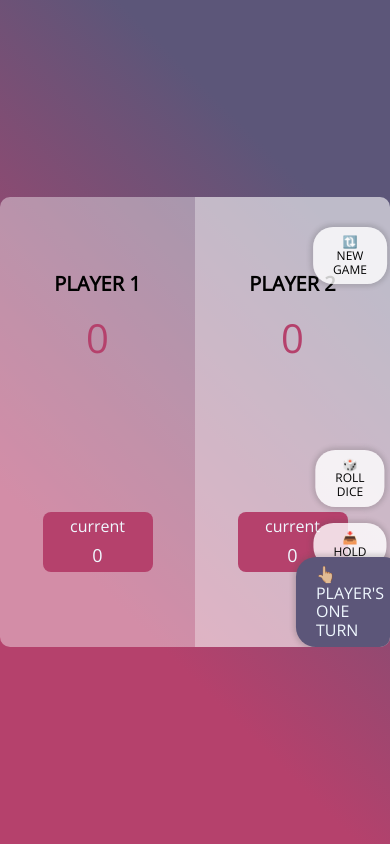
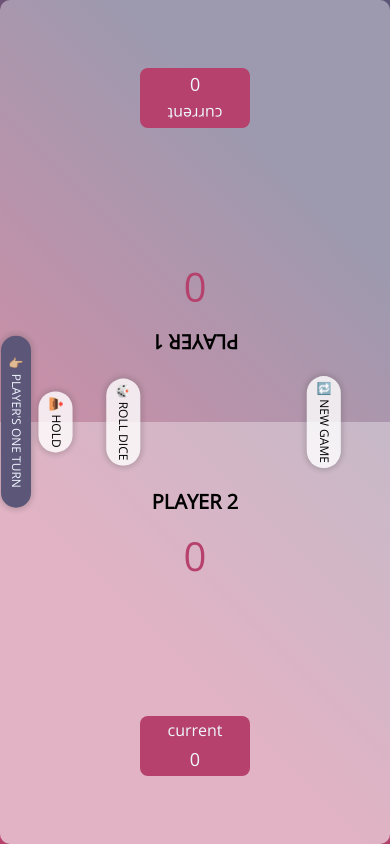
Before and after one commit to UzumakiAmir/pigGame, a plain HTML site: page index.html in a window 390 px wide. Drawn offline with nearby package versions, Linux system fonts and the light colour scheme.

Commit message:
make the gameboard responsible.

```diff
--- a/styles.css
+++ b/styles.css
@@ -17,6 +17,7 @@ body{
     --secondary_color:rgba(92,86,121,1);
     --white_blure_color_6:rgba(255, 255, 255, 0.6);
     --white_blure_color_8:rgba(255, 255, 255, 0.8);
+
 }
 .gameBody{
     width: 100vw;
@@ -28,13 +29,23 @@ body{
     align-items: center;
 }
 .mainBox{
-    width: 700px;
-    height: 450px;
+    width: 800px;
+    height: 500px;
 
     border-radius: 10px;
     display: flex;
     overflow: hidden;
     position: relative;
+}
+@media screen and (max-width: 425px){
+    .mainBox{
+        height: 100%;
+        width: 100%;
+        flex-direction: column;
+        justify-content: flex-end;
+        align-items: flex-end;
+    }
+
 }
 .leftBox{
     width: 50%;
@@ -54,6 +65,21 @@ body{
     justify-content: space-around;
     align-items: center;
 }
+@media screen and (max-width: 425px){
+    .leftBox{
+        transform: rotate(180deg);
+        width: 100%;
+        height: 100%;
+    }
+    .rightBox{
+
+        width: 100%;
+        height: 100%;
+    }
+
+}
+
+
 .yourTurn{
     background-color: rgba(255, 255, 255, 0.4);
 }
@@ -84,6 +110,7 @@ body{
     margin-top: 1rem;
     font-size: 1.8rem;
 }
+/* ----------buttons start---------------------------------------- */
 .btn{
     position: absolute;
     background-color: var(--white_blure_color_8);
@@ -91,7 +118,7 @@ body{
     outline: 0;
     border: none;
     padding: 8px 20px;
-    left: 350px;
+    left: 50%;
     transform: translateX(-50%);
     text-transform: uppercase;
     font-size: 1.2rem;
@@ -107,7 +134,28 @@ body{
 .btnHold{
     bottom: 80px;
 }
+@media screen and (max-width: 425px){
+    .btn{
+        top: 50%;
+        transform: translateY(-50%) rotate(90deg);
+        left: auto;
+        padding: 10px 5px;
 
+    }
+    .btnNew{
+        right:20px;
+    }
+    .btnRollDice{
+        left: 80px;
+        bottom: auto;
+    }
+    .btnHold{
+        left: 25px;
+        bottom: auto;
+    }
+
+}
+/* ----------buttons end---------------------------------------- */
 /* ---------dice start------------------------ */
 .dice{
     position: absolute;
@@ -121,6 +169,14 @@ body{
     bottom: 250px;
     display: none;
     padding: 6px;
+}
+@media screen and (max-width: 425px){
+    .dice{
+
+        top: 50%;
+        transform: translateY(-50%);
+        left: 50%;
+    }
 }
 .dice-show{
     display: grid;
@@ -254,7 +310,7 @@ body{
     outline: 0;
     border: none;
     padding: 8px 20px;
-    left: 350px;
+    left: 50%;
     bottom: 0px;
     transform: translateX(-50%);
     text-transform: uppercase;
@@ -262,3 +318,11 @@ body{
     box-shadow: 0 0 4px 3px rgba(80, 79, 79, 0.199);
 
 }
+@media screen and (max-width: 425px){
+    .message{
+        font-size: 1.2rem;
+        transform: translateY(50%) rotate(90deg);
+        left: -70px;
+        bottom: 50%;
+    }
+}
```
